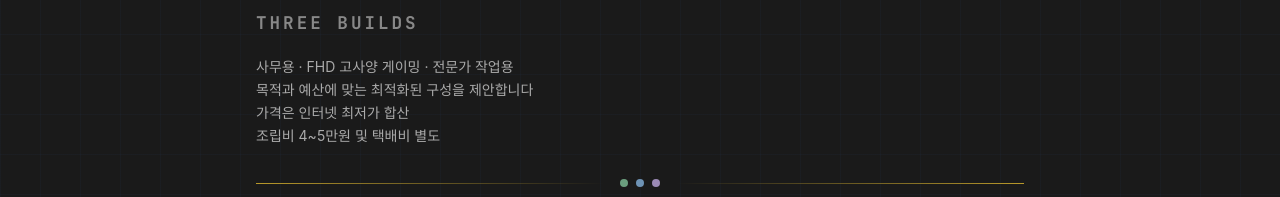
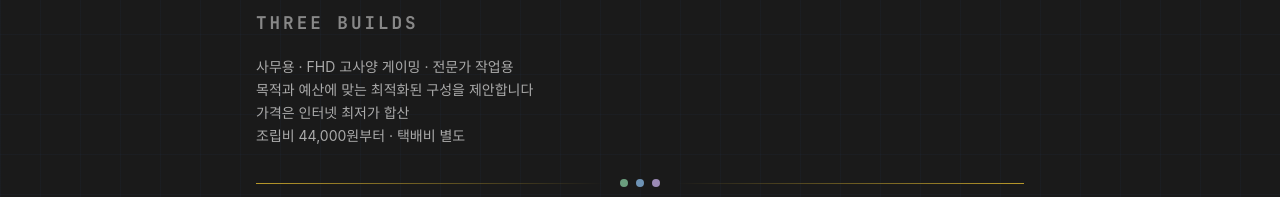
Before and after one commit to 255comkr/255comkr, a Next.js app: page /quote in a window 1280 px wide. Shown: the part 206-403 px from the top of the page. Built offline with nearby package versions, Linux system fonts and the light colour scheme; a web font is replaced by a local one.

Commit message:
Update page.tsx
11

```diff
--- a/app/quote/page.tsx
+++ b/app/quote/page.tsx
@@ -122,7 +122,7 @@ export default function QuotePage() {
               사무용 · FHD 고사양 게이밍 · 전문가 작업용<br />
               목적과 예산에 맞는 최적화된 구성을 제안합니다<br />
               가격은 인터넷 최저가 합산<br />
-              조립비 4~5만원 및 택배비 별도
+              조립비 44,000원부터 · 택배비 별도
             </p>
             <div className="flex items-center gap-4">
               <div className="h-px flex-1" style={{ background: 'linear-gradient(90deg,var(--accent),transparent)' }} />
```
